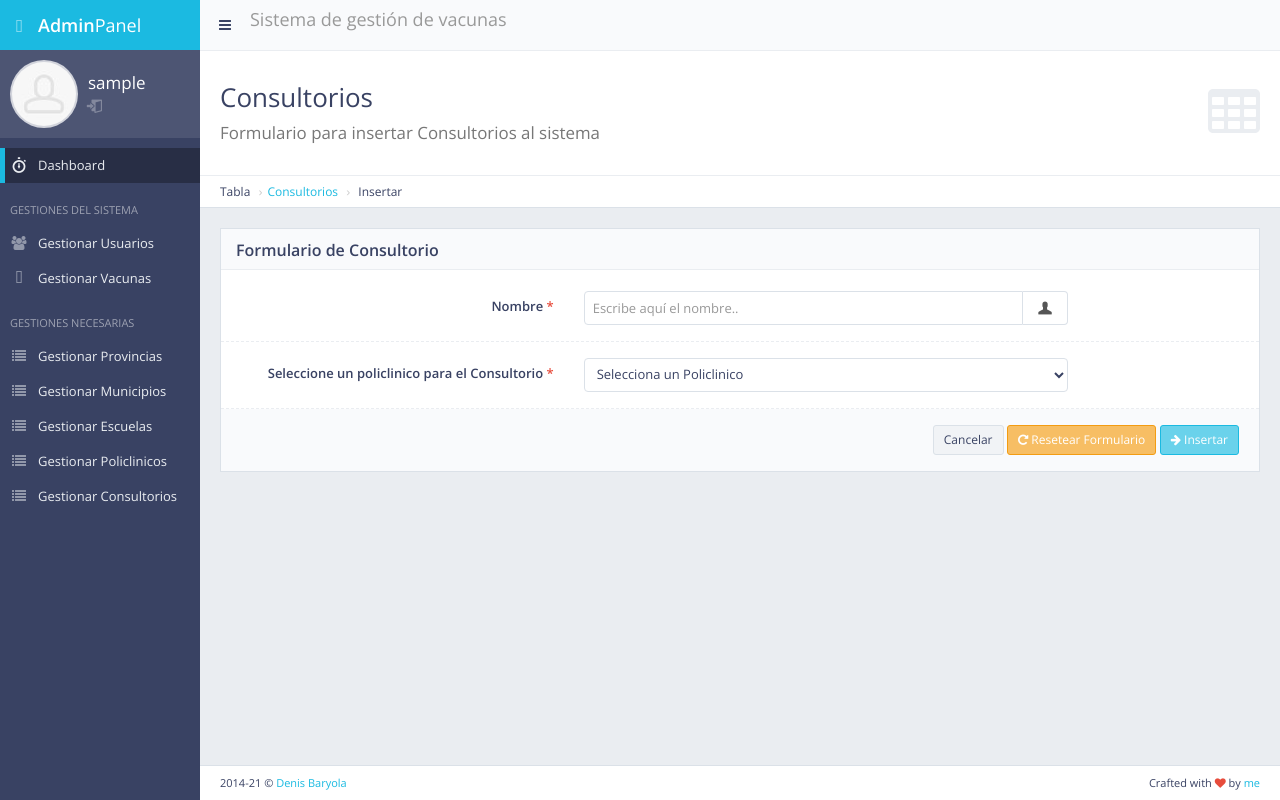
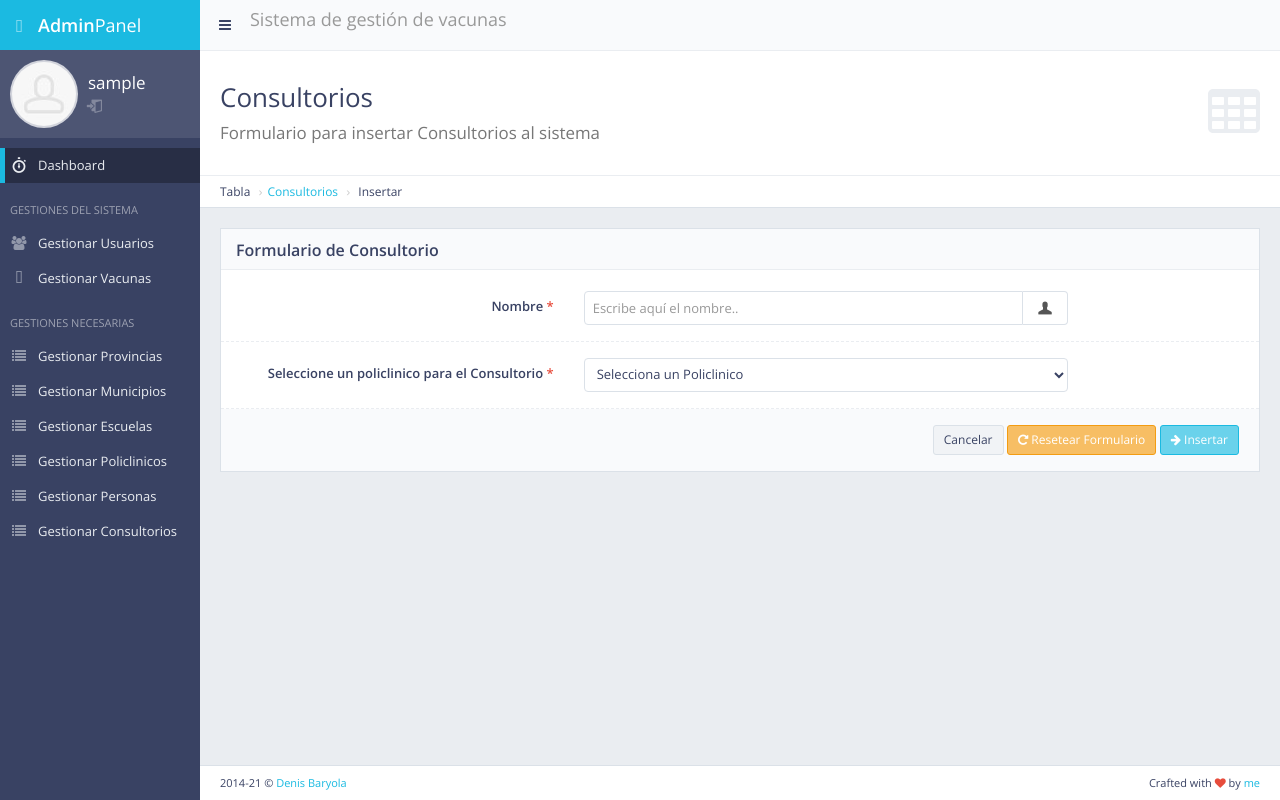
Before and after one commit to jorgejimenez98/covid19-vaccine-system, a Django app: page /consults/add/ in a window 1280 px wide. Run offline with Django 3.2, Linux system fonts and the light colour scheme; a user stored in the database is signed in; tables that the repository leaves empty hold one stand-in row (values such as "Sample post"); some libraries are stand-ins or nearby versions.

Commit message:
Add people list view link to sidebar

```diff
--- a/vaccineSystem/apps/main/templates/master.html
+++ b/vaccineSystem/apps/main/templates/master.html
@@ -139,11 +139,21 @@
                 <a href="{% url 'polyclinicListView' %}"><i class="fa fa-list sidebar-nav-icon"></i><span
                     class="sidebar-nav-mini-hide">Gestionar Policlinicos</span></a>
               </li>
+
+              {% endif %}
+
+
+              {% if request.user.isSpecialist %}
+              <li>
+                <a href="{% url 'peopleListView' %}"><i class="fa fa-list sidebar-nav-icon"></i><span
+                    class="sidebar-nav-mini-hide">Gestionar Personas</span></a>
+              </li>
               <li>
                 <a href="{% url 'consultingRoomListView' %}"><i class="fa fa-list sidebar-nav-icon"></i><span
                     class="sidebar-nav-mini-hide">Gestionar Consultorios</span></a>
               </li>
               {% endif %}
+
             </ul>
             <!-- END Sidebar Navigation -->
           </div>
```
